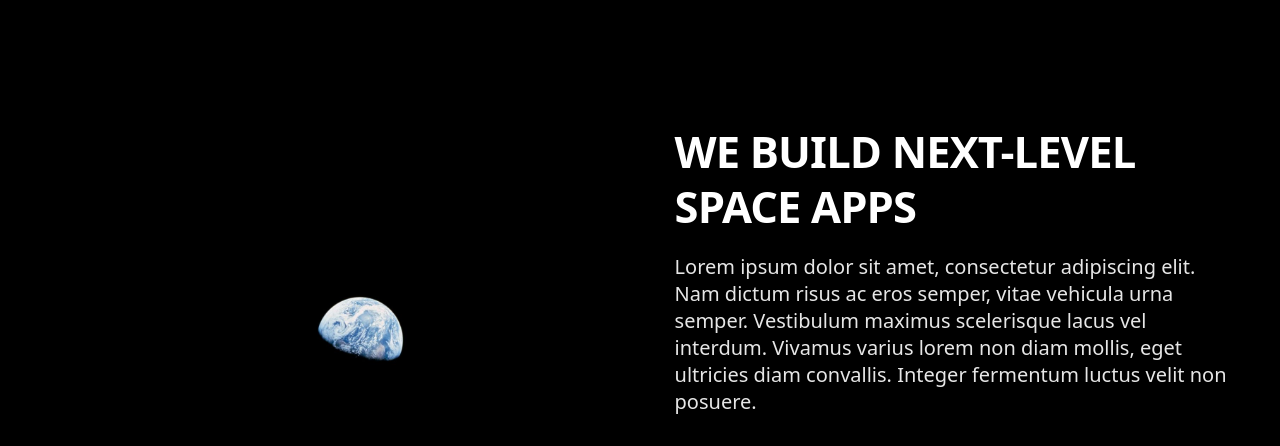
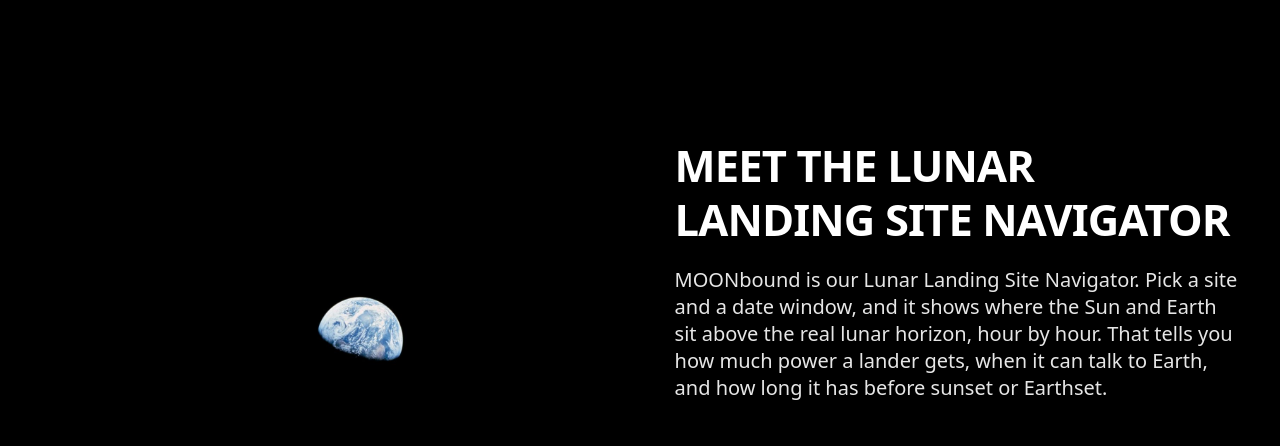
Before and after one commit to DevHanza/MOONbound, a plain HTML site: page index.html in a window 1280 px wide. Shown: the part 840-1286 px from the top of the page. Drawn offline with nearby package versions, Linux system fonts and the light colour scheme; a web font is replaced by a local one.

Commit message:
Replace lorem ipsum placeholder text with real copy
Co-Authored-By: Claude Opus 5.5 <noreply@anthropic.com>

```diff
--- a/index.html
+++ b/index.html
@@ -104,13 +104,9 @@
             /><span class="media__credit">NASA · Apollo 8</span>
           </div>
           <div class="split__text" data-reveal-group>
-            <h2>We build next-level space apps</h2>
+            <h2>Meet the Lunar Landing Site Navigator</h2>
             <p>
-              Lorem ipsum dolor sit amet, consectetur adipiscing elit. Nam
-              dictum risus ac eros semper, vitae vehicula urna semper.
-              Vestibulum maximus scelerisque lacus vel interdum. Vivamus varius
-              lorem non diam mollis, eget ultricies diam convallis. Integer
-              fermentum luctus velit non posuere.
+              MOONbound is our Lunar Landing Site Navigator. Pick a site and a date window, and it shows where the Sun and Earth sit above the real lunar horizon, hour by hour. That tells you how much power a lander gets, when it can talk to Earth, and how long it has before sunset or Earthset.
             </p>
             <a href="#" class="btn"
               >Watch Demo <i data-lucide="arrow-right" class="icon"></i
@@ -355,8 +351,7 @@
         <div class="footer__brand">
           <img src="assets/logo.svg" alt="MOONbound" width="180" height="26" />
           <p>
-            Lorem ipsum dolor sit amet, consectetur adipiscing elit. Nam dictum
-            risus ac eros semper, vitae vehicula urna semper.
+            Compare lunar landing sites and dates by sunlight and Earth visibility. Built by the Bon Voyage team for the NASA Space Apps Challenge.
           </p>
         </div>
         <div>
@@ -378,7 +373,7 @@
           <a href="#" class="btn btn--sm"
             >Watch Demo <i data-lucide="arrow-right" class="icon"></i
           ></a>
-          <p>Lorem ipsum dolor sit amet, consectetur adipiscing elit.</p>
+          <p>Watch a short tour of the Navigator.</p>
         </div>
       </div>
     </footer>
```
Also changed, not shown: about.html (+2 -3 lines), difference.html (+2 -2 lines), landing.html (+2 -2 lines).
